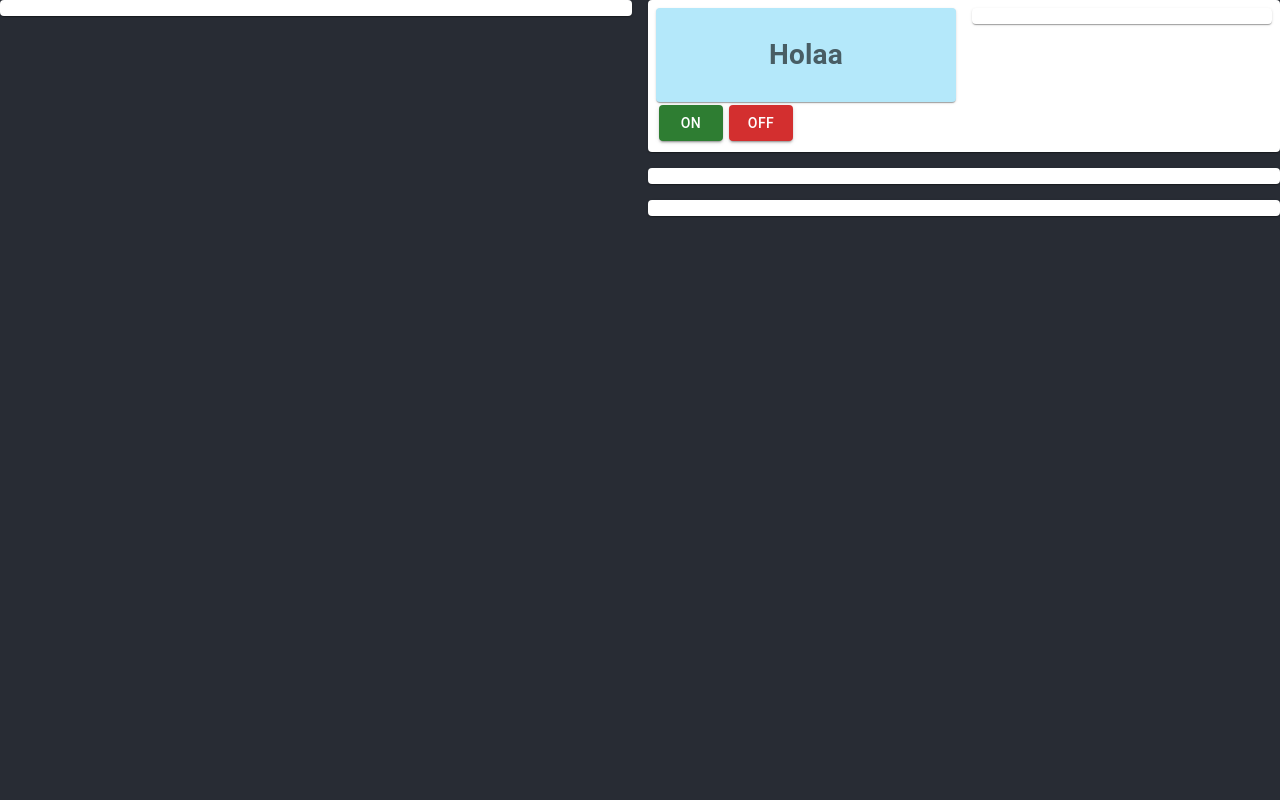
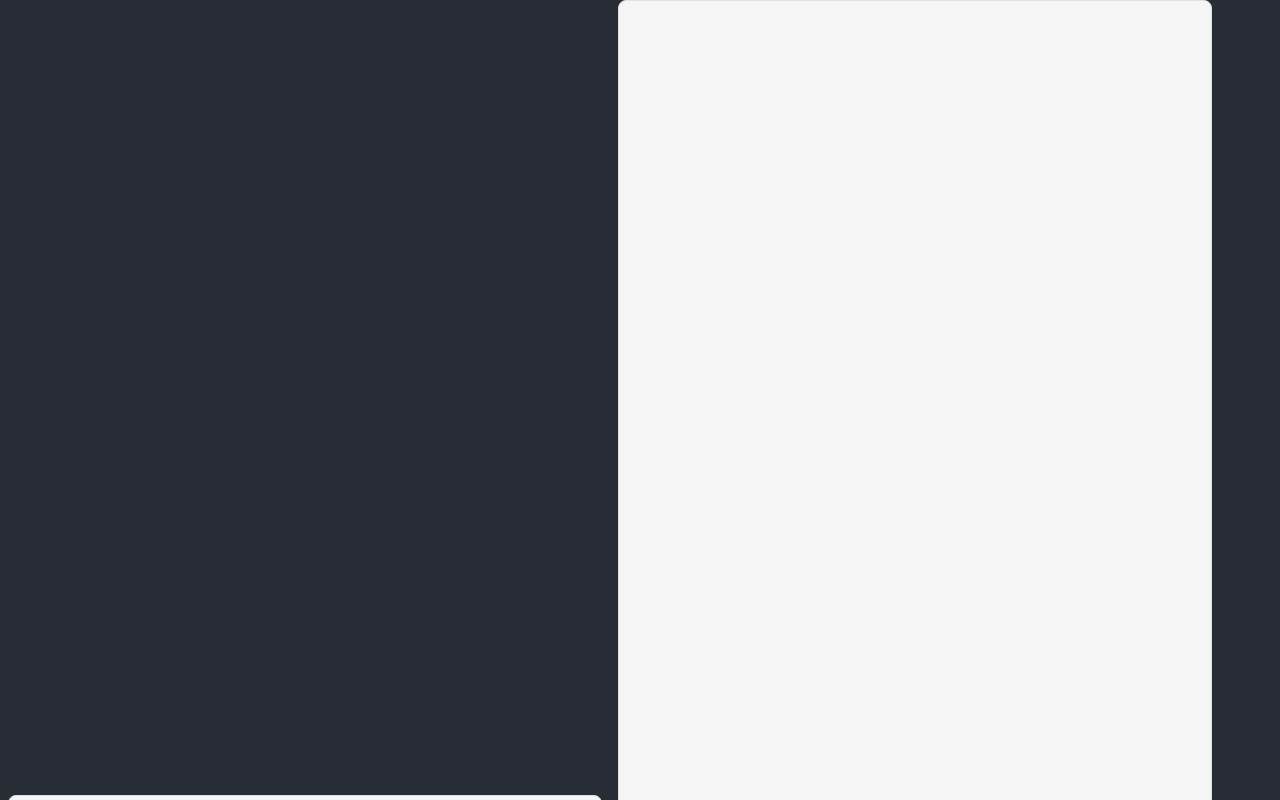
Before and after one commit to VulturRescue/vultur-GUI, a React (Create React App) app: page / in a window 1280 px wide. Shown: the top 800 px of the page. Built offline with nearby package versions, Linux system fonts and the light colour scheme.

Commit message:
grid -> box

```diff
--- a/src/pages/Home.jsx
+++ b/src/pages/Home.jsx
@@ -24,74 +24,123 @@ const StyledButton = styled(Button)(({ theme }) => ({
   margin: '3px',
 }))
 
+
+
+const boxStyleCols = (height, width, inlineBlock=true) => {
+  return  {
+    width: width,
+    height: height,
+    display: inlineBlock?'inline-block': null,
+    p: 1,
+    mx: 1,
+    bgcolor: (theme) =>
+      theme.palette.mode === 'dark' ? '#101010' : 'grey.100',
+    color: (theme) =>
+      theme.palette.mode === 'dark' ? 'grey.300' : 'grey.800',
+    border: '1px solid',
+    borderColor: (theme) =>
+      theme.palette.mode === 'dark' ? 'grey.800' : 'grey.300',
+    borderRadius: 2,
+    fontSize: '0.875rem',
+    fontWeight: '700',
+    textAlign: 'center',
+  }
+}
+
+const boxStyleRow = (height) => {
+  return ({
+    // width: '25%',
+    height: height,
+    p: 1,
+    bgcolor: (theme) =>
+      theme.palette.mode === 'dark' ? '#101010' : 'grey.100',
+    color: (theme) =>
+      theme.palette.mode === 'dark' ? 'grey.300' : 'grey.800',
+    border: '1px solid',
+    borderColor: (theme) =>
+      theme.palette.mode === 'dark' ? 'grey.800' : 'grey.300',
+    borderRadius: 2,
+    fontSize: '0.875rem',
+    fontWeight: '700',
+    textAlign: 'center',
+  })
+}
+
 const Home = () => {
   return (
-    <div
-    // style={{ backgroundColor: "black", height:'100%'  }}
+    <Box sx={{ height: '50rem', width: '100%' }}>
+      <Box sx={boxStyleCols("100%", "45%")}>
+        {/* <img src={Histograma}/> */}
+        Columna1
+      </Box>
+      <Box sx={boxStyleCols("100%", "45%")}>
+        {/* <Box sx={boxStyleRow("40%")}>
+          Row1
+        </Box>
+        <Box sx={boxStyleRow("20%")}>
+        Row2
+        </Box>
+        <Box sx={boxStyleRow("20%")}>
+        Row3
+        </Box> */}
+      </Box>
+    </Box>
+    // <div >
+    //   <Grid container spacing={2} style={{maxHeight:"24rem"}}>
+    //     <Grid item style={{minHeight: "100%"}}  xs={6}>
+    //       <Item>
+    //       <img src={Histograma}/>
+    //       </Item>
+    //     </Grid>
+    //     <Grid item style={{ "height": "100%" }} xs={6}>
+    //       <Stack
+    //         direction="column"
+    //         spacing={2}>
+    //         <Item>
+    //           <Grid container spacing={2}>
+    //             <Grid item xs={6}>
+    //               <Item
+    //                 sx={{
+    //                   backgroundColor: '#b4e8fa',
+    //                 }}
+    //               >
+    //                 <h1>
+    //                   Holaa
+    //                 </h1>
+    //               </Item>
+    //             </Grid>
 
-    >
-      <Grid container spacing={2}>
+    //             <Grid item xs={6}>
+    //               <Item>
 
-        <Grid item xs={6}>
-          <Item></Item>
-        </Grid>
-
-        <Grid item style={{ "height": "100%" }} xs={6}>
-
-          <Stack
-            direction="column"
-            spacing={2}>
-
-            <Item>
-              <Grid container spacing={2}>
-
-                <Grid item xs={6}>
-                  <Item
-                    sx={{
-                      backgroundColor: '#b4e8fa',
-                    }}
-                  >
-                    <h1>
-                      Holaa
-                    </h1>
-                  </Item>
-                </Grid>
-
-                <Grid item xs={6}>
-                  <Item>
-
-                  </Item>
-                </Grid>
-              </Grid>
-              <Grid container justifyContent="flexStart" xs={12}>
-                <StyledButton variant='contained' color='success'>ON</StyledButton>
-                <StyledButton variant='contained' color='error'>OFF</StyledButton>
-              </Grid>
-            </Item>
-
-            <Item>
-
-            </Item>
-
-            <Item></Item>
-          </Stack>
-          {/* <Grid item xs={12}>
-            <Item><img src={Histograma} alt="" /></Item>
-          </Grid>
-          <Grid item xs={12}>
-            <Item><img src={RVIZ} alt="rviz" /></Item>
-          </Grid>
-          <Grid item xs={12}>
-            <Item><img src={Histograma} alt="rviz" /></Item>
-          </Grid> */}
-
-        </Grid>
-
-        {/* <Grid item xs={6}>
-          <Item><img src={Spectogram} alt="spectograma" /></Item>
-        </Grid> */}
-      </Grid>
-    </div >
+    //               </Item>
+    //             </Grid>
+    //           </Grid>
+    //           <Grid container justifyContent="flexStart" xs={12}>
+    //             <StyledButton variant='contained' color='success'>ON</StyledButton>
+    //             <StyledButton variant='contained' color='error'>OFF</StyledButton>
+    //           </Grid>
+    //         </Item>
+    //         <Item style={{ height: "25%"}}>
+    //           <img style={{ maxWidth: "100%"}} src={Spectogram}/>
+    //         </Item>
+    //         <Item>
+    //           <Grid container spacing={1}>
+    //             <Grid item xs={4}>
+    //                 Item1
+    //             </Grid>
+    //             <Grid item xs={4}>
+    //               Item2
+    //             </Grid>
+    //             <Grid item xs={4}>
+    //               Item3
+    //             </Grid>
+    //           </Grid>
+    //         </Item>
+    //       </Stack>
+    //     </Grid>
+    //   </Grid>
+    // </div >
   )
 }
 
```
